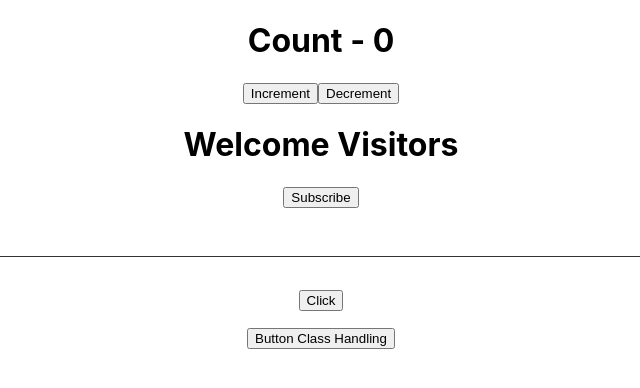
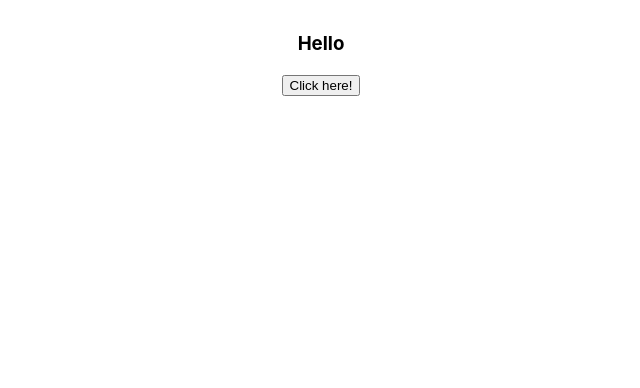
Before and after one commit to Unit-Git/ReactJS-beginner-Codevolution, a React (Create React App) app: page / in a window 1280 px wide. Shown: the top 388 px of the page, without its empty margins (319-959 px from the left). Built offline with nearby package versions, Linux system fonts and the light colour scheme.

Commit message:
binding event handlers

```diff
--- a/src/App.js
+++ b/src/App.js
@@ -1,26 +1,28 @@
 import React from 'react';
 import './App.css';
-import Message from './components/Message';
-import Counter from './components/Counter';
-import FunctionClick from './components/FunctionClick';
-import ClassClick from './components/ClassClick';
+import EventBind from './components/EventBind';
+// import Message from './components/Message';
+// import Counter from './components/Counter';
+// import FunctionClick from './components/FunctionClick';
+// import ClassClick from './components/ClassClick';
 
-const devider = {
-	marginBottom: '2rem',
-	marginTop: '3rem',
-	width: '100%',
-	borderBottom: '1px solid #333',
-};
+// const devider = {
+// 	marginBottom: '2rem',
+// 	marginTop: '3rem',
+// 	width: '100%',
+// 	borderBottom: '1px solid #333',
+// };
 
 function App() {
 	return (
 		<div className='App'>
-			<p></p>
+			{/* <p></p>
 			<Counter />
-			<Message />
-			<div style={devider}></div>
-			<FunctionClick />
-			<ClassClick />
+			<Message /> */}
+			{/* <div style={devider}></div> */}
+			{/* <FunctionClick />
+			<ClassClick /> */}
+			<EventBind />
 		</div>
 	);
 }
--- /dev/null
+++ b/src/components/EventBind.jsx
@@ -0,0 +1,39 @@
+import React, { Component, Fragment } from 'react';
+
+class EventBind extends Component {
+	constructor(props) {
+		super(props);
+
+		this.state = {
+			message: 'Hello',
+			textButton: 'Click here!',
+			statusGoogBye: false,
+		};
+	}
+
+	handleSayGoodBye = (e) => {
+		if (this.state.statusGoogBye === false) {
+			this.setState({
+				message: 'GoodBye!',
+				statusGoogBye: true,
+			});
+		} else {
+			this.setState({
+				message: 'Hello!',
+				statusGoogBye: false,
+			});
+		}
+	};
+
+	render() {
+		const { message, textButton } = this.state;
+		return (
+			<Fragment>
+				<h3 style={{ marginTop: '2rem' }}>{message}</h3>
+				<button onClick={this.handleSayGoodBye}>{textButton}</button>
+			</Fragment>
+		);
+	}
+}
+
+export default EventBind;
```
